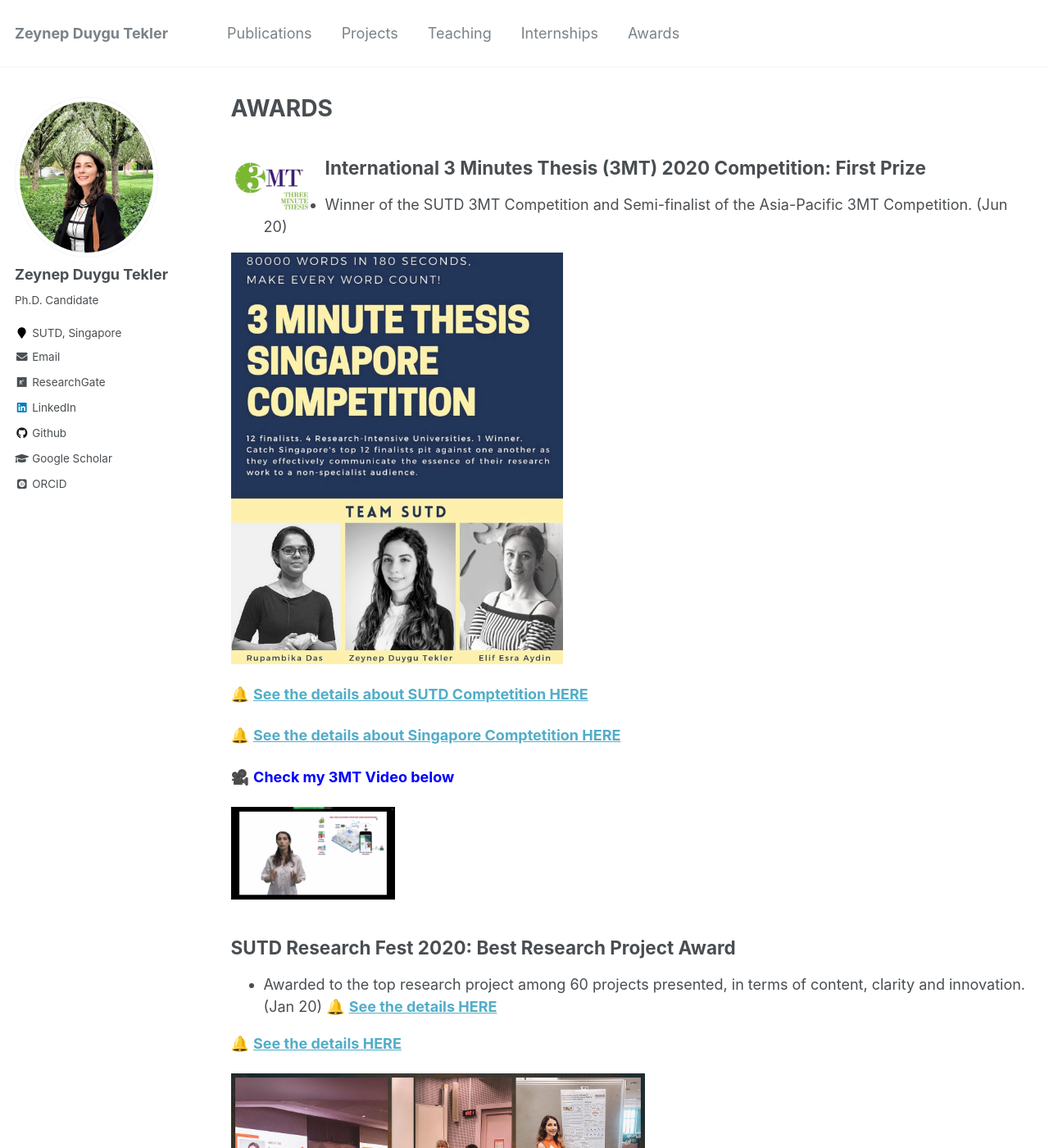
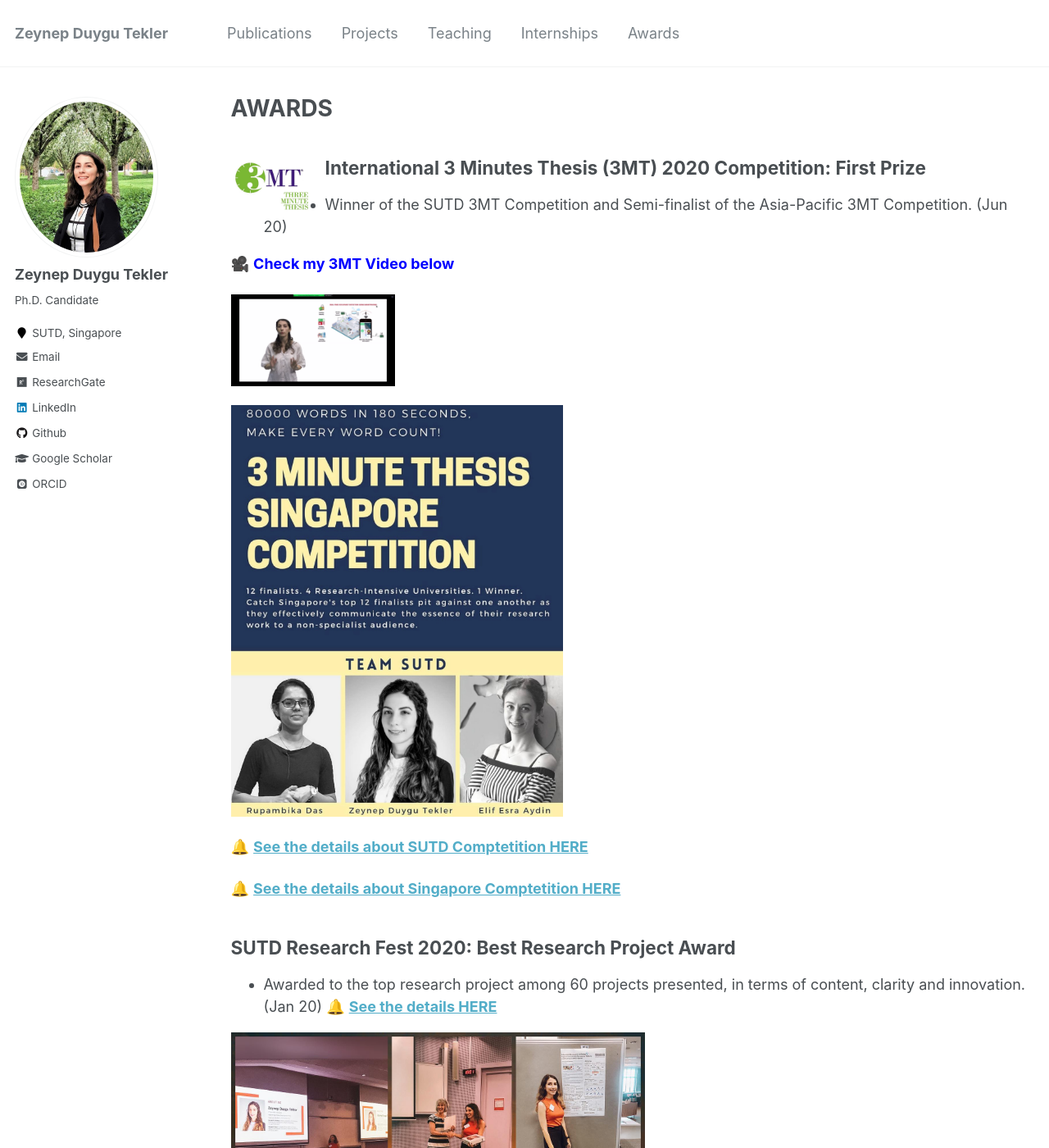
Before and after one commit to zeynepduygutekler/zeynepduygutekler.github.io, a Jekyll site: the page built from _pages/awards.md, in a window 1280 px wide and 1400 px high. Shown: the whole window at 82% size. Built offline with Jekyll 4.4.1, drawn with Linux system fonts in a browser that asks for light colours; emoji names are drawn with the system emoji font; some web fonts are replaced.

Commit message:
awards edited9

```diff
--- a/_pages/awards.md
+++ b/_pages/awards.md
@@ -14,12 +14,6 @@
 
 * Winner of the SUTD 3MT Competition and Semi-finalist of the Asia-Pacific 3MT Competition. (Jun 20)
 
-<img width="405" height="45" src="/images/3MT_poster.jpg">
-
-:bell: **[See the details about SUTD Comptetition HERE](https://www.facebook.com/SUTDGSA/posts/903648743485009)**
-
-:bell: **[See the details about Singapore Comptetition HERE](https://www.facebook.com/SUTDGSA/posts/963077754208774)**
-
 :movie_camera: <span style="color:blue">**Check my 3MT Video below**</span>
 
 <a href="http://www.youtube.com/watch?feature=player_embedded&v=sZr9oafkFgc&t=1s
@@ -27,21 +21,27 @@
 alt="IMAGE ALT TEXT HERE" width="200" height="180" border="10" /></a>
 
 
+<img width="405" height="45" src="/images/3MT_poster.jpg">
+
+:bell: **[See the details about SUTD Comptetition HERE](https://www.facebook.com/SUTDGSA/posts/903648743485009)**
+
+:bell: **[See the details about Singapore Comptetition HERE](https://www.facebook.com/SUTDGSA/posts/963077754208774)**
+
+
+
 ## SUTD Research Fest 2020: Best Research Project Award
 * Awarded to the top research project among 60 projects presented, in terms of content, clarity
  and innovation. (Jan 20)
 :bell: **[See the details HERE](https://www.facebook.com/photo.php?fbid=10158052075084791&amp;set=p.10158052075084791&amp;type=3)**
 
-:bell: **[See the details HERE](https://www.instagram.com/p/B6PMUeKFCgE/?utm_source=ig_web_copy_link)**
-
 <img width="505" height="45" src="/images/award2.jpg">
 
 ## SUTD Graduate Research Sharing Lunchtime Series: Research Talk
 * Presented my work to the SUTD graduate community. (Dec 19)
+:bell: **[See the details HERE](https://www.facebook.com/SUTDGSA/posts/759548147895070)**
 
 <img width="405" height="45" src="/images/researchtalk2.jpg">
 
-:bell: **[See the details HERE](https://www.facebook.com/SUTDGSA/posts/759548147895070)**
 
 :camera: <span style="color:blue">**BONUS: Receiving a token of appreciation :)*</span>
 
@@ -50,7 +50,7 @@
 
 
 <div>
-<img align="left" width="105" height="45" src="/images/3MT.jpg" style="margin-right: 10px">
+<img align="left" width="105" height="45" src="/images/singa.jpg" style="margin-right: 10px">
 <h2>
 Singapore International Graduate Award (SINGA)
 </h2>
```
